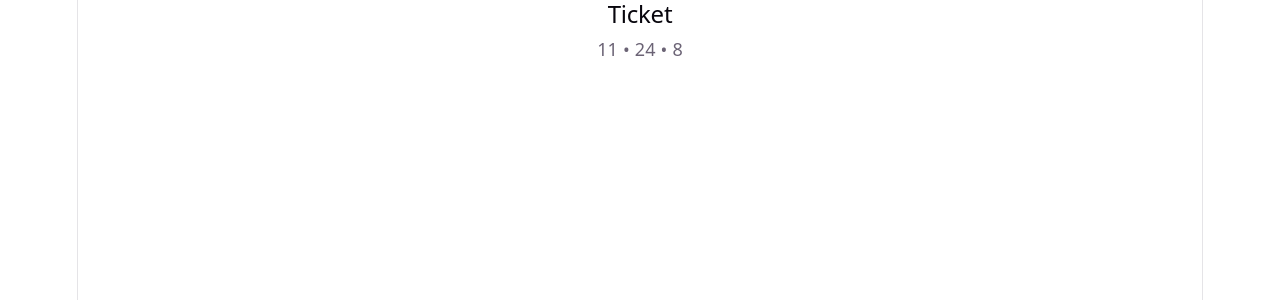
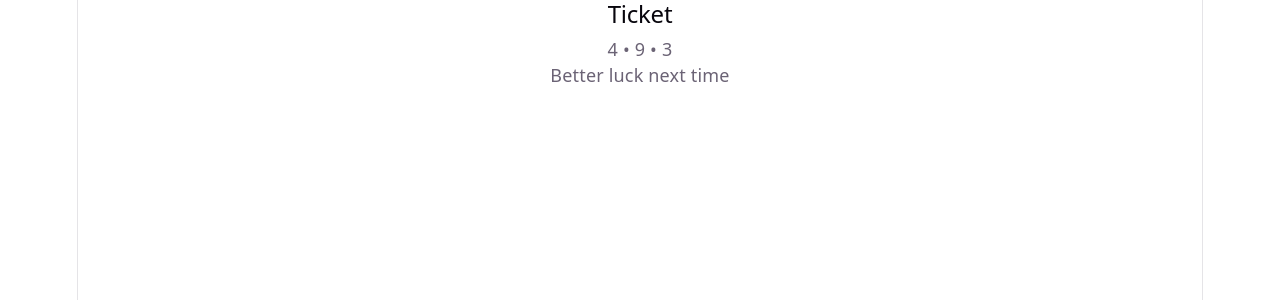
Before and after one commit to md-rahman67/react-lottery-game, a React (Vite) app: page / in a window 1280 px wide. Shown: the top 300 px of the page. Built offline with nearby package versions, Linux system fonts and the light colour scheme.

Commit message:
Add winner message with winning condition

```diff
--- a/src/Lottery.jsx
+++ b/src/Lottery.jsx
@@ -1,9 +1,11 @@
 import { useState } from "react";
-import { genTicket } from "./helper";
+import { genTicket, sum } from "./helper";
 
 export default function Lottery() {
 
     const [ticket, setTicket] = useState(genTicket(3));
+
+    let isWinner = sum(ticket) === 15;
     return (
         <>
             <h2>Ticket</h2>
@@ -15,6 +17,8 @@ export default function Lottery() {
                 <span> • </span>
                 <span>{ticket[2]}</span>
             </p>
+
+            {isWinner ? <p>Congrats! you won 5 Lakh ruppes</p> : <p>Better luck next time</p>}
         </>
     )
 }
--- a/src/helper.js
+++ b/src/helper.js
@@ -2,10 +2,14 @@ function genTicket(n) {
     let arr = new Array(n);
 
     for(let i=0; i<n; i++){
-        arr[i] = Math.floor(Math.random() * 25);
+        arr[i] = Math.floor(Math.random() * 10);
     }
 
     return arr;
 }
 
-export {genTicket}
+function sum(arr){
+    return arr.reduce((sum, val) => sum + val);
+}
+
+export {genTicket, sum}
```
